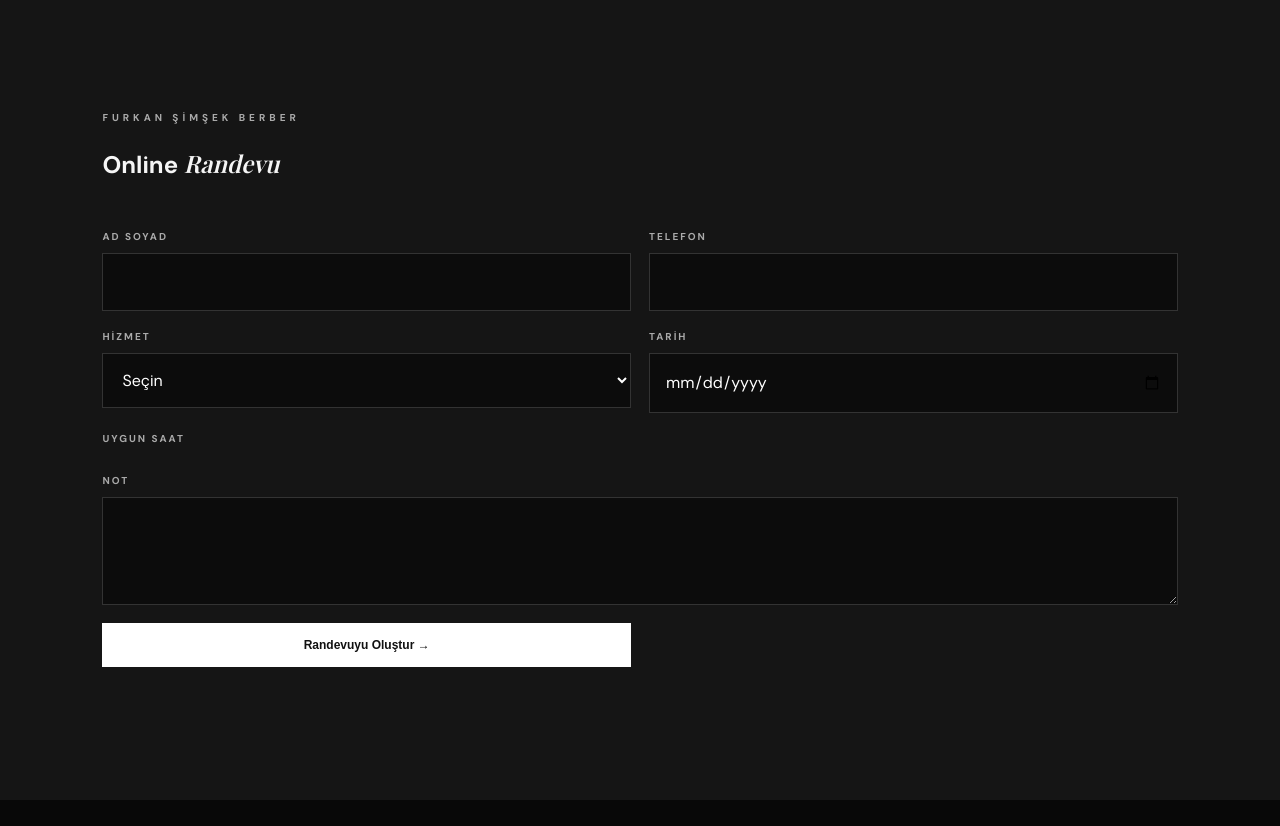
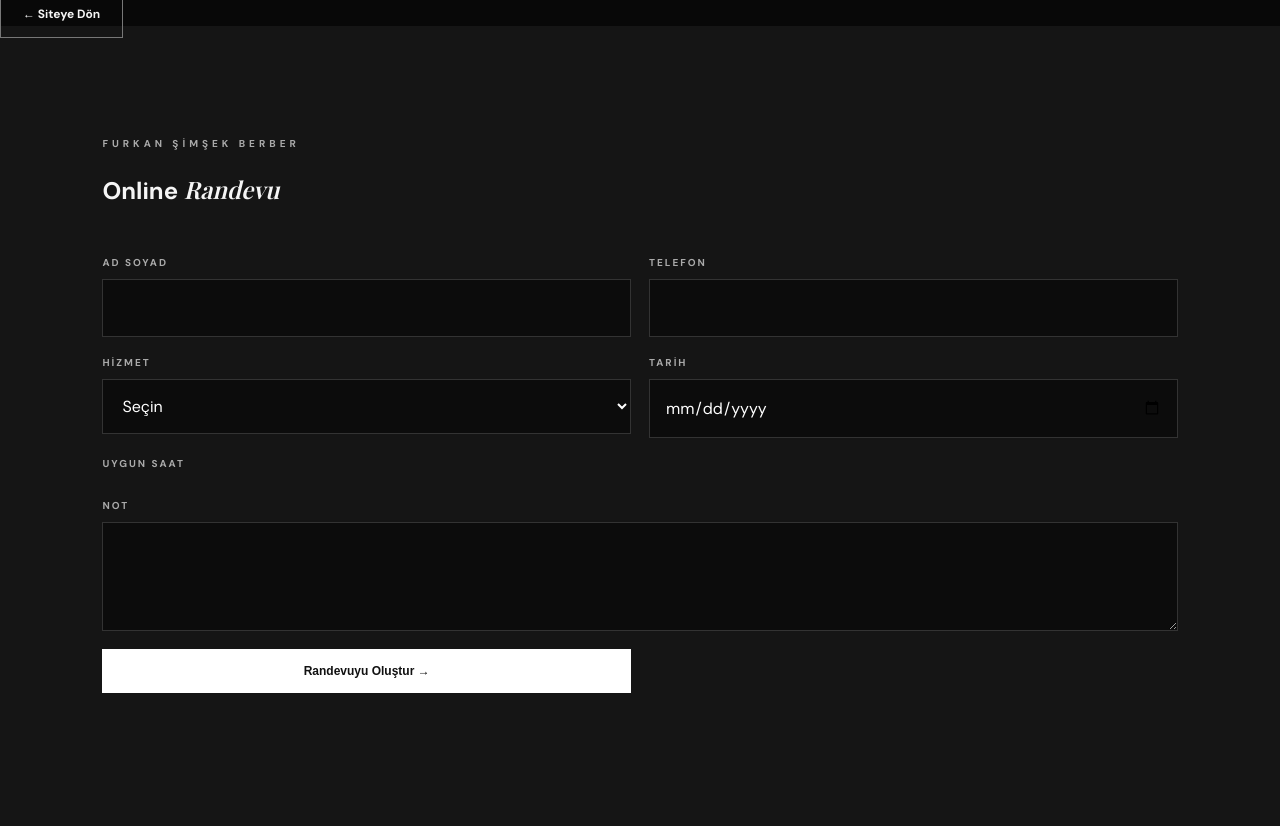
Before and after one commit to FurkanSimsekBarber/furkan-simsek-barber, a plain HTML site: page randevu.html in a window 1280 px wide. Before the commit the page ends 800 px from the top, so only its background shows below. Drawn offline with nearby package versions, Linux system fonts and the light colour scheme; a web font is replaced by a local one.

Commit message:
randevu.html

```diff
--- a/randevu.html
+++ b/randevu.html
@@ -1,6 +1,10 @@
 <!doctype html>
 <html lang="tr"><head><meta charset="utf-8"><meta name="viewport" content="width=device-width,initial-scale=1">
 <title>Online Randevu | Furkan Şimşek Berber</title><link rel="stylesheet" href="css/style.css"></head>
+    <a class="btn" href="index.html">
+            ← Siteye Dön
+        </a>
+
 <body>
 <section class="section appointment" style="min-height:100vh">
 <div class="section-head"><p class="eyebrow">FURKAN ŞİMŞEK BERBER</p><h1>Online <em>Randevu</em></h1></div>
```
